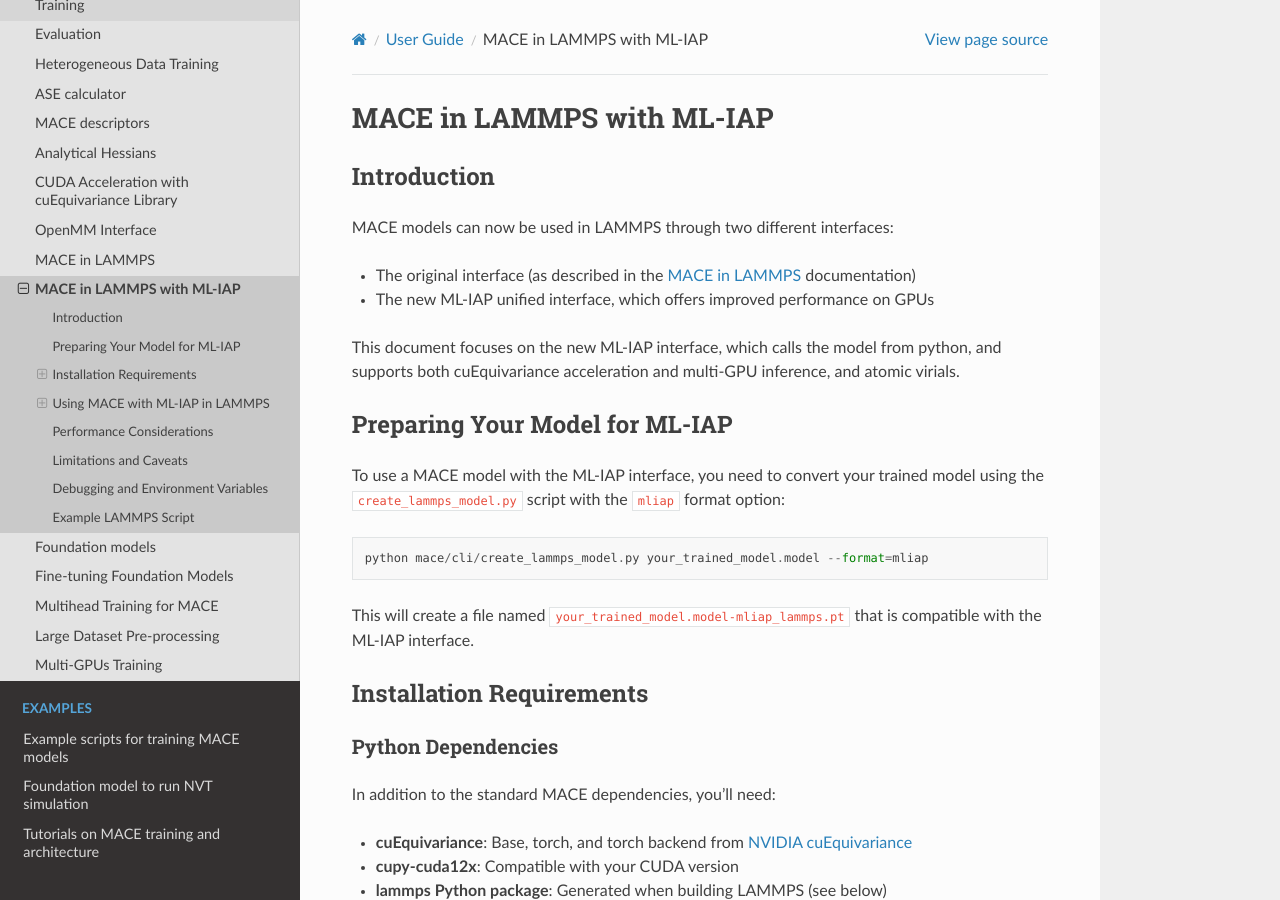
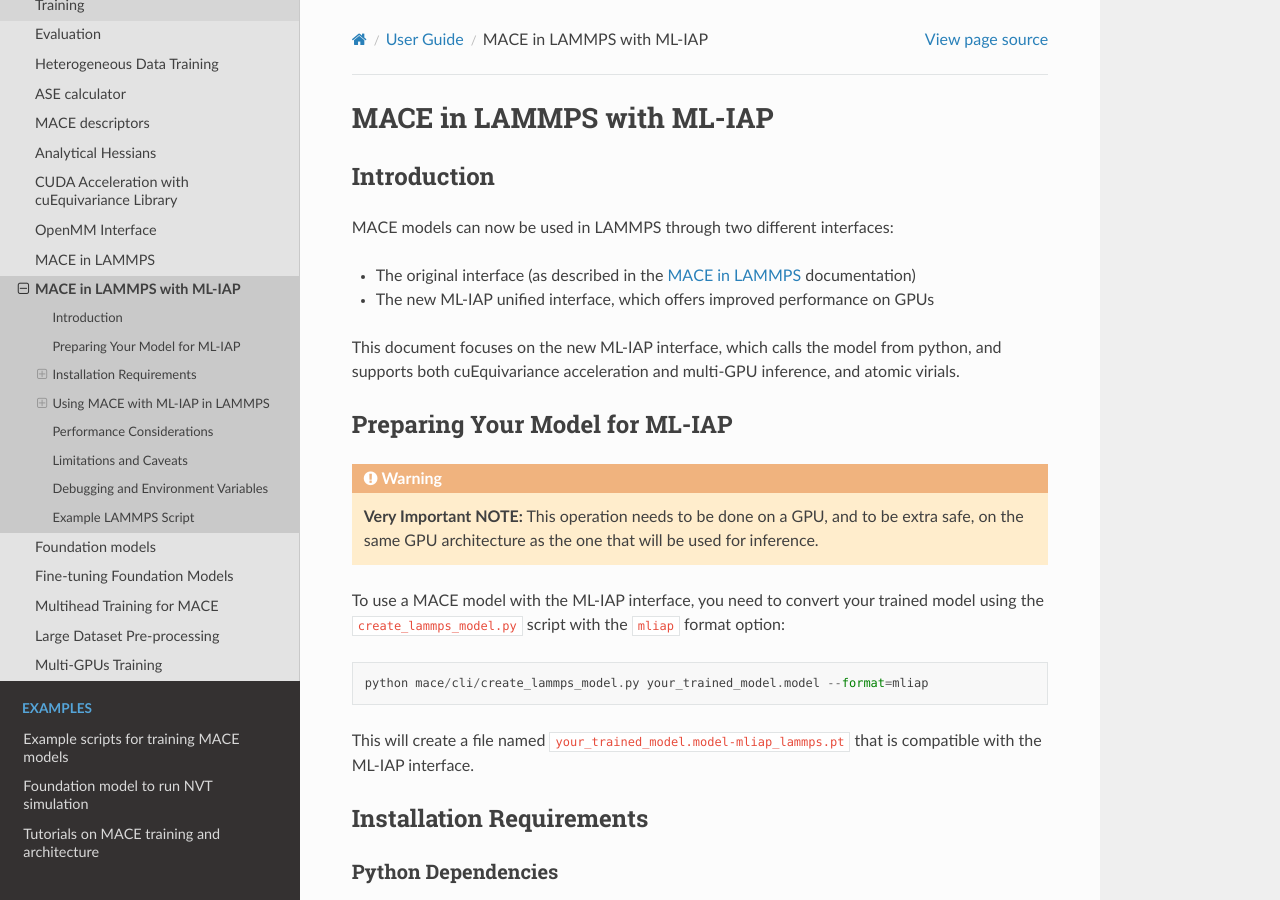
Before and after one commit to ACEsuit/mace, a Sphinx documentation site: the page built from docs/guide/lammps_mliap.rst, in a window 1280 px wide and 900 px high. Built offline with Sphinx 7.4.7 and the Read the Docs theme 3.1.0, drawn with Linux system fonts in a browser that asks for light colours; pages that are not in the unit, such as notebooks, are missing from menus.

Commit message:
add warning about compiling cueq model on the GPU for MLIAP

```diff
--- a/docs/guide/lammps_mliap.rst
+++ b/docs/guide/lammps_mliap.rst
@@ -17,11 +17,16 @@
 Preparing Your Model for ML-IAP
 ==============================
 
+.. warning::
+
+   **Very Important NOTE:** This operation needs to be done on a GPU, and to be extra safe, on the same GPU architecture as the one that will be used for inference.
+
 To use a MACE model with the ML-IAP interface, you need to convert your trained model using the ``create_lammps_model.py`` script with the ``mliap`` format option::
 
     python mace/cli/create_lammps_model.py your_trained_model.model --format=mliap
 
 This will create a file named ``your_trained_model.model-mliap_lammps.pt`` that is compatible with the ML-IAP interface.
+
 
 Installation Requirements
 ========================
```
